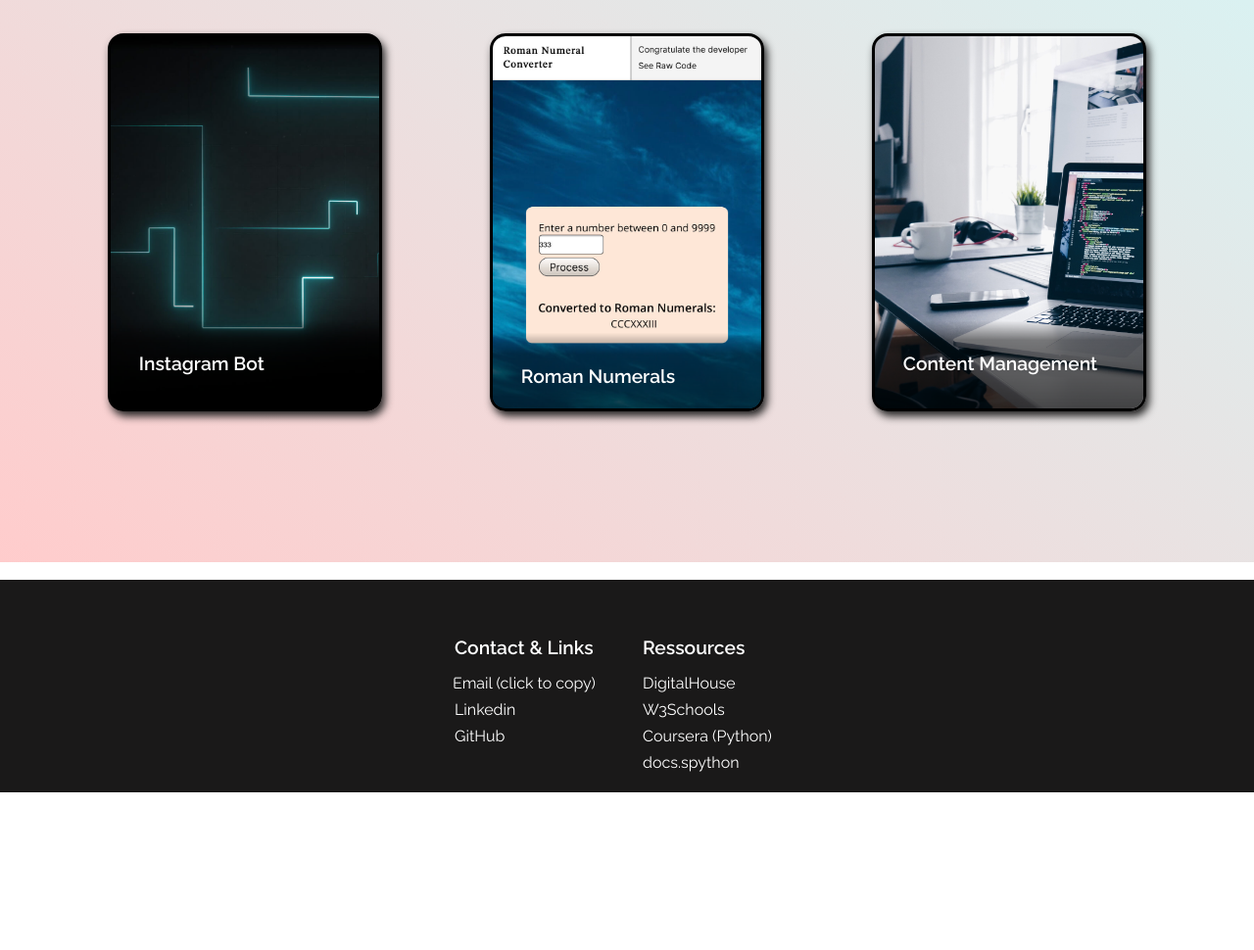
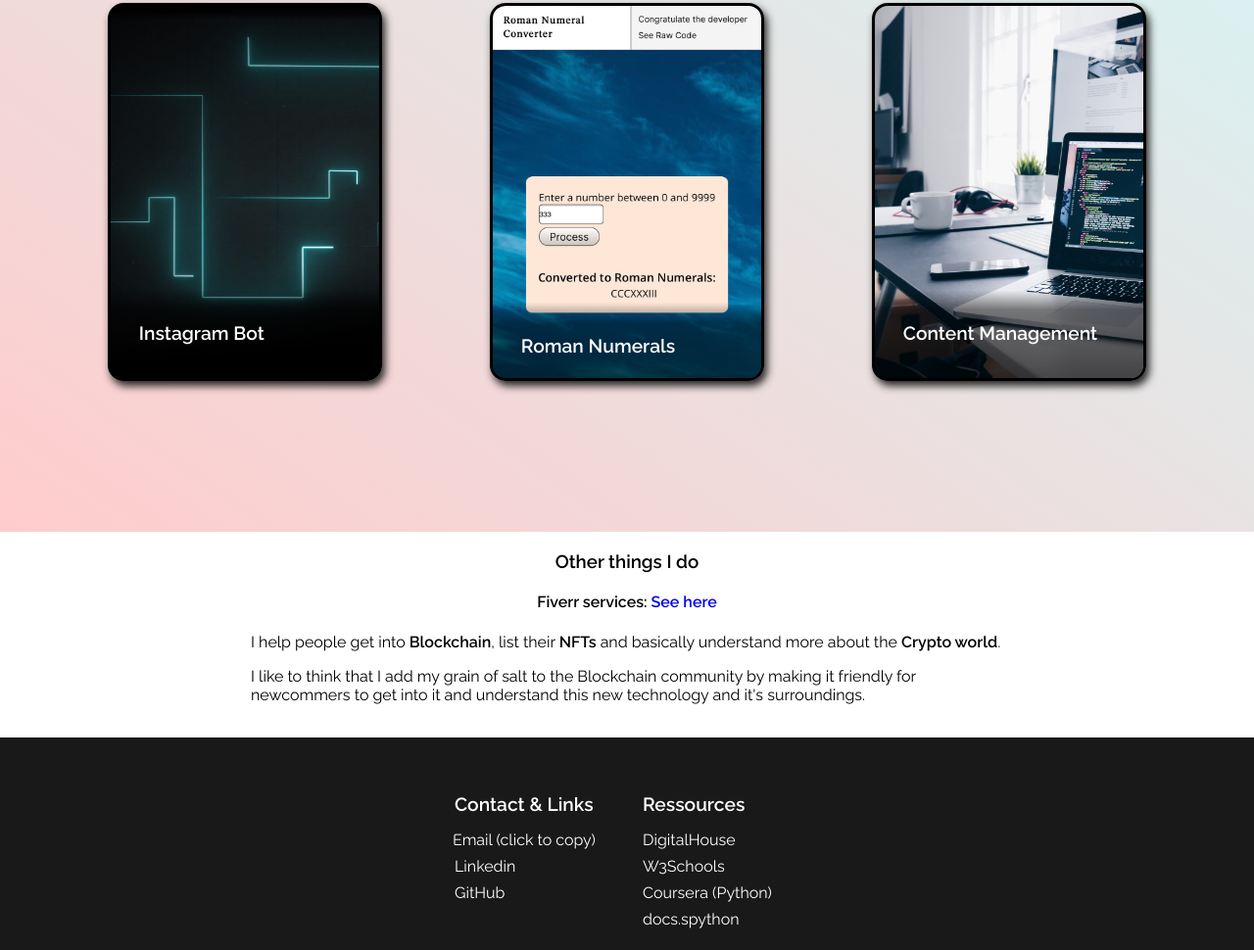
Before and after one commit to blockchainaddict/wevdev, a website: page views/index.html in a window 1280 px wide. Shown: the part 2165-3135 px from the top of the page at 98% size. Before the commit the page ends 2974 px from the top, so only its background shows below. Drawn offline with nearby package versions, Linux system fonts and the light colour scheme; files that its build step writes are made by us from their sources; files whose address does not match are found by name.

Commit message:
other services

```diff
--- a/public/css/styles.css
+++ b/public/css/styles.css
@@ -529,6 +529,17 @@ button:hover span{
     height: 300px;
 }
 
+.other_wrapper{
+    display: flex;
+    justify-content: center;
+}
+.other_container{
+    width: 60%;
+}
+.other_container h3, h4{
+    text-align: center;
+}
+
 /* Footer */
 
 .footer_container {
--- a/views/index.html
+++ b/views/index.html
@@ -81,8 +81,8 @@
             <ul class="bullets_wrapper2">
                 <h3>Courses</h3>
                 <li>Full Stack Developer Bootcamp - <b>Digital House</b></li>
-                <li>Solidity, Blockchain, and Smart Contract Course - <b>freeCodeCamp</b></li>
                 <li>Ethereum Blockchain Developer Bootcamp With Solidity (2021) - <b>Udemy</b></li>
+                <!-- <li>Solidity, Blockchain, and Smart Contract Course - <b>freeCodeCamp</b></li> -->
                 <li>Python For Everybody - <b>Coursera</b></li>
                 <li>IT Fundamentals - <b>Coursera</b></li>
                 <li>JavaScript Algorithms and Data Structures - <b>freeCodeCamp</b></li>
@@ -183,6 +183,21 @@
                     </div> -->
                 </div>
             </div>
+        </div>
+
+
+            <div class="other_wrapper">
+                <div class="other_container">
+                    <h3>Other things I do</h3>
+                    <h4>Fiverr services: <a href="https://www.fiverr.com/jacdebaires?public_mode=true">See here</a></h4>
+                    <p>I help people get into <b>Blockchain</b>, list their <b>NFTs</b> and
+                        basically understand more about the <b>Crypto world</b>.</p>
+                    <p>I like to think that I add my grain of salt to the Blockchain
+                        community by making it friendly for newcommers to get into it
+                        and understand this new technology and it's surroundings.
+                    </p>
+                </div>
+            </div>
     </main>
 
         <br>
```
Also changed, not shown: 1 other file.
